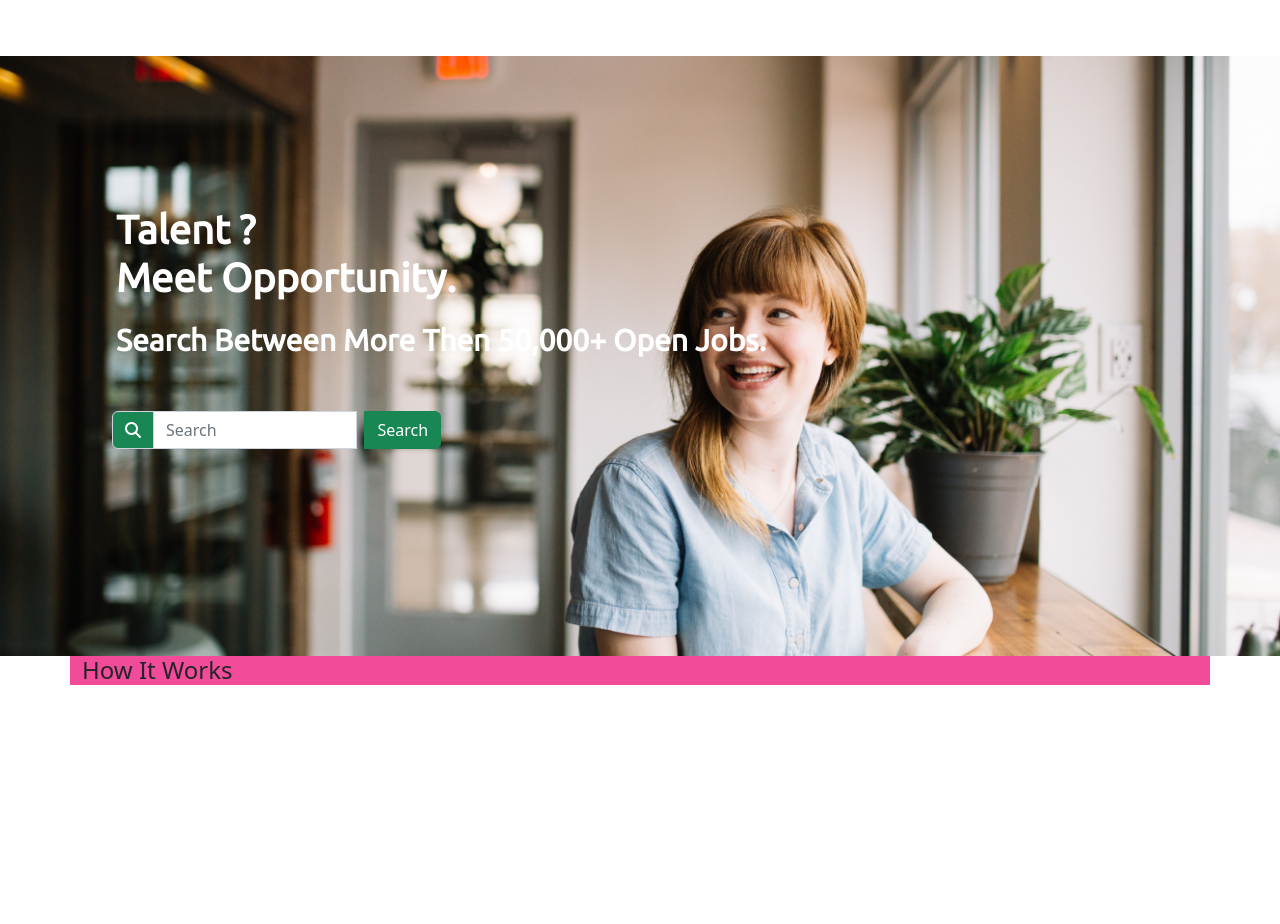
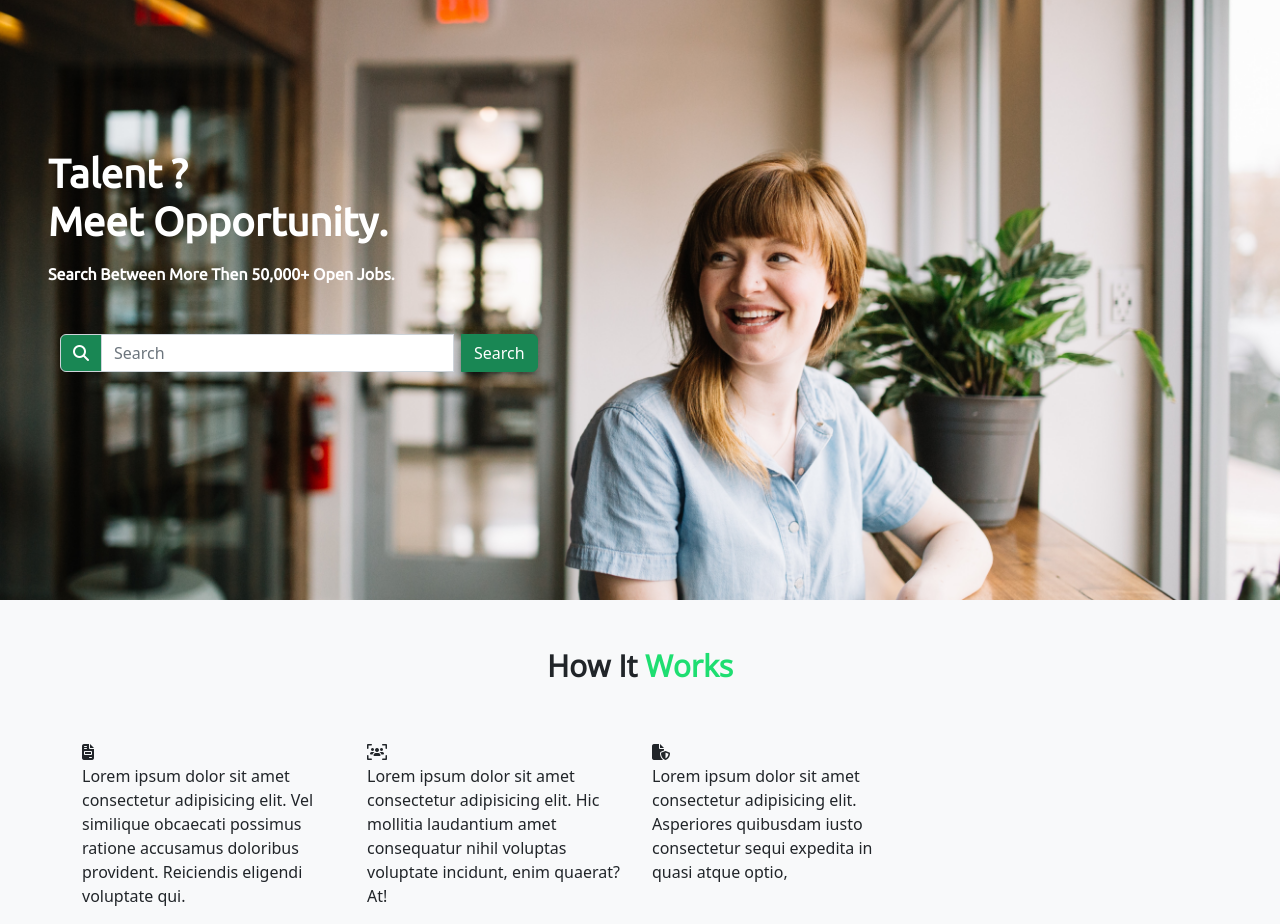
Before and after one commit to Devsantoshkumar/LocalJobConnect, a PHP site: the page made by private/view/home.view.php in a window 1280 px wide. Before the commit the page ends 685 px from the top, so only its background shows below. Run offline with PHP 8.4, Linux system fonts and the light colour scheme; the template is opened without the code that fills it, so the values that code supplies are empty; some libraries are stand-ins or nearby versions.

Commit message:
Today's finally done

```diff
--- a/assets/css/colors.css
+++ b/assets/css/colors.css
@@ -1,4 +1,4 @@
-:root{
+:root {
     --green-color: #1ede71;
     --black-blue-color: #334e6f;
     --light-red-Color: #FEE7EB;
@@ -7,7 +7,7 @@
     --black-color1: #485460;
     --black-color2: #808e9b;
     --white-color: #ffffff;
-    --white-color1: #dfe4ea;
+    --white-color1: #f8f9fa;
     --white-color2: #f1f2f6;
     --white-color3: #ced6e0;
 }
--- a/assets/css/main.css
+++ b/assets/css/main.css
@@ -6,10 +6,14 @@
     --ubuntu-font-family: 'Ubuntu', sans-serif;
 }
 
+body{
+    background-color: var(--white-color1);
+}
+
 /* NavBar Section Start */
 
-nav {
-    background-color: rgba(93, 86, 86, 0.069);
+nav{
+    background-color: #595c5e26;
 }
 
 .nav-link:hover {
--- a/assets/css/style.css
+++ b/assets/css/style.css
@@ -2,21 +2,12 @@
     padding: 0;
     margin: 0;
 }
-
-
 
 /* Background Content Section Start */
 
 .bg-text {
     font-family: var(--ubuntu-font-family);
 }
-
-.heading {
-    background-color: var(--dark-red-color);
-}
-
-/* Background Content Section End */
-
 
 .banner-section {
     width: 100%;
@@ -37,8 +28,18 @@
 
 .image-text-section {
     position: absolute;
-    left: 100px;
     top: 150px;
+}
+
+/* Background Content Section End */
+
+/* Work Process Section Start */
+
+.work-process-heading {
+    text-align: center;
+    font-weight: bold;
+    font-family: var(--opensans-font-family);
     font-size: 30px;
-    color: var(--white-color);
 }
+
+/* Work Process Section End */
--- a/private/view/home.view.php
+++ b/private/view/home.view.php
@@ -7,18 +7,17 @@ $this->view("includes/navbar");
 
 <!-- Background Content Section Start -->
 
-<section class="navbar navbar-light mt-5 bg-box">
 <section class="banner-section">
     <div class="banner-image-box">
         <img src="assets\image\bg-1.jpg" alt="image" class="bg-image">
     </div>
     <div class="image-text-section">
         <div class="bg-text mb-5">
-                <h1 class="text-white fw-bold mx-3 mb-3">Talent ?<br> Meet Opportunity.</h1>
-                <span class="text-white fw-bold mx-3">Search Between More Then 50,000+ Open Jobs.</span>
+            <h1 class="text-white fw-bold mx-md-5 mx-3 mb-3 fs-1">Talent ?<br> Meet Opportunity.</h1>
+            <p class="text-white fw-bold mx-md-5 mx-3 fs-6">Search Between More Then 50,000+ Open Jobs.</p>
         </div>
-            <div class="container-fluid">
-                <form class="d-flex input-group w-50">
+        <div class="container-fluid mx-md-5">
+            <form class="d-flex input-group">
                 <span class="input-group-text bg-success" id="basic-addon1"><i
                         class="fa-solid fa-magnifying-glass text-white"></i></span>
                 <input class="form-control me-2" type="search" class="" placeholder="Search" aria-label="Search">
@@ -26,17 +25,34 @@ $this->view("includes/navbar");
             </form>
         </div>
     </div>
-    </section>
 
-    <!-- Background image Section End -->
+    <!-- Background Content Section End -->
 
 
     <!-- Working Process Section Start -->
 
-    <section class="container-fluid">
+    <section class="container-fluid my-5">
         <div class="container">
             <div class="row">
-                <h4 class="heading">How It Works</h4>
+                <h4 class="work-process-heading">How It <span style="color:var(--green-color);">Works</span></h4>
+            </div>
+            <div class="row my-5">
+                <div class="offeset-md-1 col-md-3">
+                    <i class="fa-solid fa-file-invoice"></i>
+                    <p>Lorem ipsum dolor sit amet consectetur adipisicing elit. Vel similique obcaecati possimus ratione
+                        accusamus doloribus provident. Reiciendis eligendi voluptate qui.</p>
+                </div>
+                <div class="offeset-md-1 col-md-3">
+                    <i class="fa-solid fa-users-viewfinder"></i>
+                    <p>Lorem ipsum dolor sit amet consectetur adipisicing elit. Hic mollitia laudantium amet consequatur
+                        nihil voluptas voluptate incidunt, enim quaerat? At!</p>
+                </div>
+                <div class="offeset-md-1 col-md-3">
+                    <i class="fa-solid fa-file-shield"></i>
+                    <p>Lorem ipsum dolor sit amet consectetur adipisicing elit. Asperiores quibusdam iusto consectetur
+                        sequi expedita in quasi atque optio,
+                    </p>
+                </div>
             </div>
         </div>
     </section>
```
Lines whose indentation alone changed are shown as unchanged.
